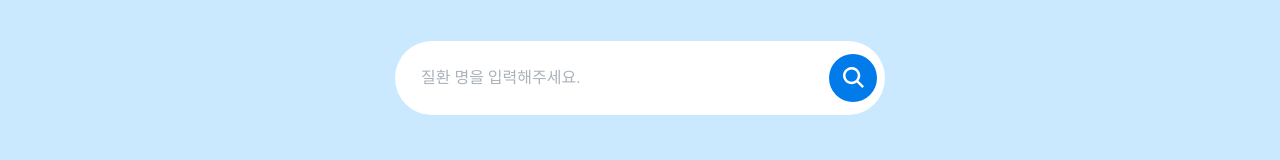
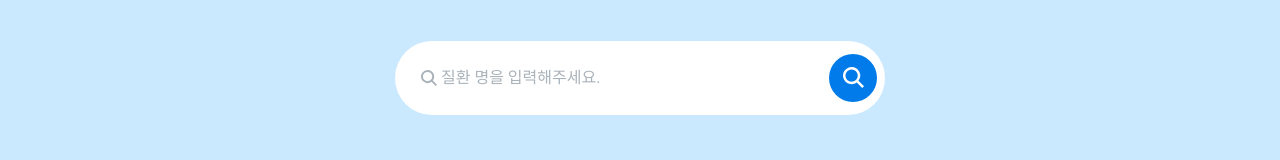
Before and after one commit to 7th-wanted-pre-onboarding-frontend/pre-onboarding-7th-3-1-1, a React (Create React App) app: page / in a window 1280 px wide. Shown: the part 244-404 px from the top of the page. Built offline with nearby package versions, Linux system fonts and the light colour scheme.

Commit message:
fix: 포커스 에러 수정

```diff
--- /dev/null
+++ b/src/components/atoms/Body.tsx
@@ -0,0 +1,12 @@
+import styled from 'styled-components';
+
+type Props = {
+  color: string;
+};
+
+const Body = styled.span<Props>`
+  font-size: 16px;
+  color: ${({ color }) => color};
+`;
+
+export default Body;
--- /dev/null
+++ b/src/components/atoms/Paragrph.tsx
@@ -0,0 +1,25 @@
+import styled from 'styled-components';
+
+type Props = {
+  position: string;
+  top: string;
+  left: string;
+  zIndex: number;
+  transform: string;
+  display: string;
+  alignItems: string;
+  gap: string;
+};
+
+const Paragraph = styled.p<Partial<Props>>`
+  position: ${({ position }) => position};
+  top: ${({ top }) => top};
+  left: ${({ left }) => left};
+  z-index: ${({ zIndex }) => zIndex};
+  transform: ${({ transform }) => transform};
+  display: ${({ display }) => display};
+  align-items: ${({ alignItems }) => alignItems};
+  gap: ${({ gap }) => gap};
+`;
+
+export default Paragraph;
--- a/src/components/atoms/index.ts
+++ b/src/components/atoms/index.ts
@@ -3,11 +3,15 @@ import Section from './Section';
 import Title from './Title';
 import Input from './Input';
 import CircleButton from './CircleButton';
+import Paragraph from './Paragrph';
+import Body from './Body';
 
 export default {
   Container,
   Section,
   Title,
   Input,
-  CircleButton
+  CircleButton,
+  Paragraph,
+  Body
 };
--- /dev/null
+++ b/src/components/icons/SmallSearch.tsx
@@ -0,0 +1,18 @@
+import React from 'react';
+
+export default function SmallSearch() {
+  return (
+    <svg
+      viewBox='0 0 16 16'
+      fill='#AAB2BA'
+      preserveAspectRatio='none'
+      xmlns='http://www.w3.org/2000/svg'
+      style={{
+        width: '16px',
+        height: '16px'
+      }}
+    >
+      <path d='M6.56 0a6.56 6.56 0 015.255 10.49L16 14.674 14.675 16l-4.186-4.184A6.56 6.56 0 116.561 0zm0 1.875a4.686 4.686 0 100 9.372 4.686 4.686 0 000-9.372z' />
+    </svg>
+  );
+}
--- a/src/components/icons/index.ts
+++ b/src/components/icons/index.ts
@@ -1,7 +1,9 @@
 import Logo from './Logo';
 import Search from './Search';
+import SmallSearch from './SmallSearch';
 
 export default {
   Logo,
-  Search
+  Search,
+  SmallSearch
 };
--- a/src/components/organisms/Form.tsx
+++ b/src/components/organisms/Form.tsx
@@ -1,4 +1,4 @@
-import React, { useState } from 'react';
+import React, { useRef, useState } from 'react';
 import useFetchSick from '../../utils/hooks/useFetchSick';
 import Atoms from '../atoms';
 import Icons from '../icons';
@@ -8,6 +8,7 @@ export default function Form() {
   const [focus, setFoucs] = useState(false);
   const sick = useFetchSick(keyword);
   const focusEffect = focus ? '2px solid #007BE9' : '2px solid transparent';
+  const ref = useRef<HTMLInputElement | null>(null);
 
   console.log('sick:', sick);
 
@@ -16,12 +17,18 @@ export default function Form() {
     setKeyword(value);
   };
 
-  const onFocus = () => {
-    setFoucs(true);
+  const onBlur = () => {
+    setFoucs(false);
   };
 
-  const onBlur = () => {
-    setFoucs(false);
+  const onClick = (e: React.MouseEvent) => {
+    const target = e.target as HTMLElement;
+    const isButton = target.closest('button');
+
+    if (!isButton && ref.current) {
+      ref.current.focus();
+      setFoucs(true);
+    }
   };
 
   return (
@@ -42,28 +49,32 @@ export default function Form() {
           background: '#fff',
           border: focusEffect
         }}
+        onClick={onClick}
+        aria-hidden='true'
       >
         <Atoms.Input
           type='text'
           onChange={onChange}
-          onFocus={onFocus}
           onBlur={onBlur}
+          value={keyword}
+          ref={ref}
         />
-        {!focus && (
-          <p
-            style={{
-              position: 'absolute',
-              top: '50%',
-              left: '24px',
-              transform: 'translateY(-50%)',
-              color: '#AAB2BA'
-            }}
+        {!focus && !keyword && (
+          <Atoms.Paragraph
+            position='absolute'
+            top='50%'
+            left='24px'
+            transform='translateY(-50%)'
+            display='flex'
+            alignItems='center'
+            gap='4px'
           >
-            질환 명을 입력해주세요.
-          </p>
+            <Icons.SmallSearch />
+            <Atoms.Body color='#AAB2BA'>질환 명을 입력해주세요.</Atoms.Body>
+          </Atoms.Paragraph>
         )}
         <Atoms.CircleButton
-          type='submit'
+          type='button'
           size={48}
           backgroundColor='#007BE9'
           position='absolute'
--- a/src/utils/hooks/useFetchSick.tsx
+++ b/src/utils/hooks/useFetchSick.tsx
@@ -14,6 +14,8 @@ export default function useFetchSick(keyword: string): {
   const data = useSelector((state: RootState) => {
     return state.sick;
   });
+
+  console.log('state:', data);
 
   const sick = useMemo(() => {
     if (keyword === '' || !data[keyword]) {
```
